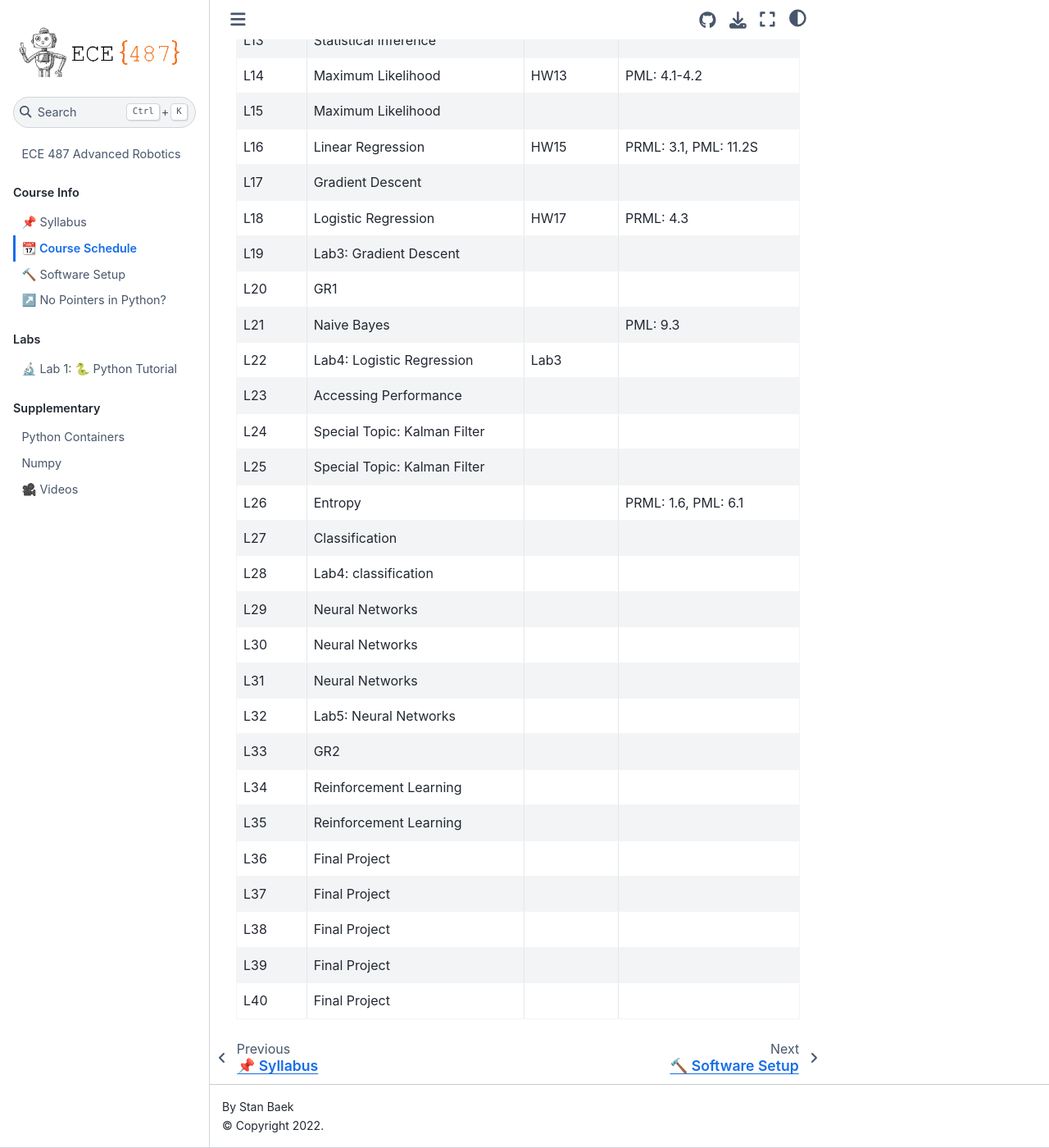
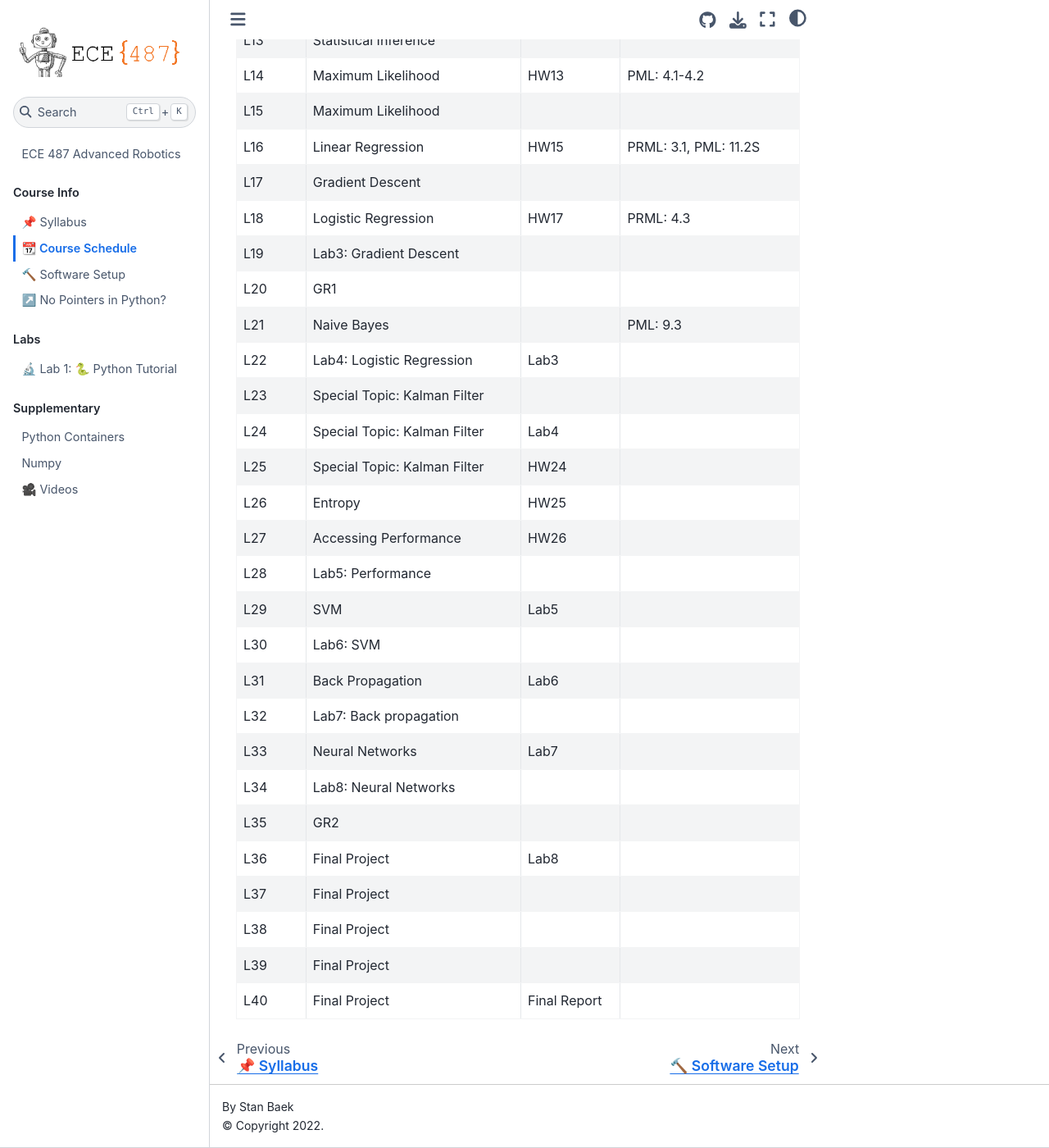
Before and after one commit to stanbaek/ece487, a Jupyter Book: the page built from docs/schedule.md, in a window 1280 px wide and 1400 px high, scrolled down 984 px. Shown: the whole window at 82% size. Built offline with Jupyter Book 1.0.4 settings and Sphinx 7.4.7 and the Sphinx Book theme 1.1.4, drawn with Linux system fonts in a browser that asks for light colours.

Commit message:
Updated schedule

```diff
--- a/docs/schedule.md
+++ b/docs/schedule.md
@@ -34,21 +34,21 @@ Reading:
  L20      | GR1                               |              |
  L21      | Naive Bayes                       |              | PML: 9.3
  L22      | Lab4: Logistic Regression         | Lab3         |
- L23      | Accessing Performance             |              |
- L24      | Special Topic: Kalman Filter      |              |
- L25      | Special Topic: Kalman Filter      |              |
- L26      | Entropy                           |              | PRML: 1.6, PML: 6.1
- L27      | Classification                    |              |
- L28      | Lab4: classification              |              |
- L29      | Neural Networks                   |              |
- L30      | Neural Networks                   |              |
- L31      | Neural Networks                   |              |
- L32      | Lab5: Neural Networks             |              |
- L33      | GR2                               |              |
- L34      | Reinforcement Learning            |              |
- L35      | Reinforcement Learning            |              |
- L36      | Final Project                     |              |
+ L23      | Special Topic: Kalman Filter      |              |
+ L24      | Special Topic: Kalman Filter      | Lab4         |
+ L25      | Special Topic: Kalman Filter      | HW24         |
+ L26      | Entropy                           | HW25         |
+ L27      | Accessing Performance             | HW26         |
+ L28      | Lab5: Performance                 |              |
+ L29      | SVM                               | Lab5         |
+ L30      | Lab6: SVM                         |              |
+ L31      | Back Propagation                  | Lab6         |
+ L32      | Lab7: Back propagation            |              |
+ L33      | Neural Networks                   | Lab7         |
+ L34      | Lab8: Neural Networks             |              |
+ L35      | GR2                               |              |
+ L36      | Final Project                     | Lab8         |
  L37      | Final Project                     |              |
  L38      | Final Project                     |              |
  L39      | Final Project                     |              |
- L40      | Final Project                     |              |
+ L40      | Final Project                     | Final Report |
```
